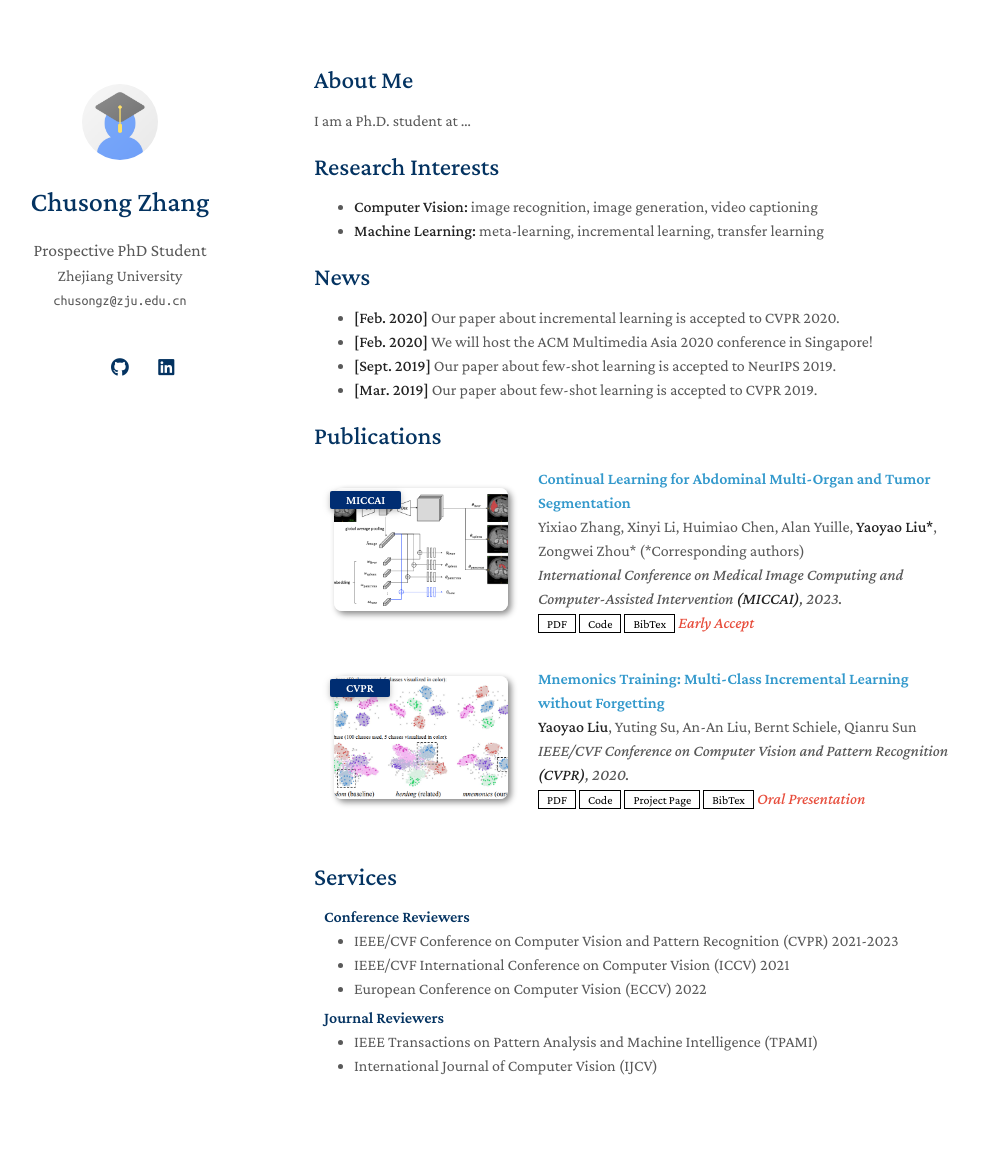
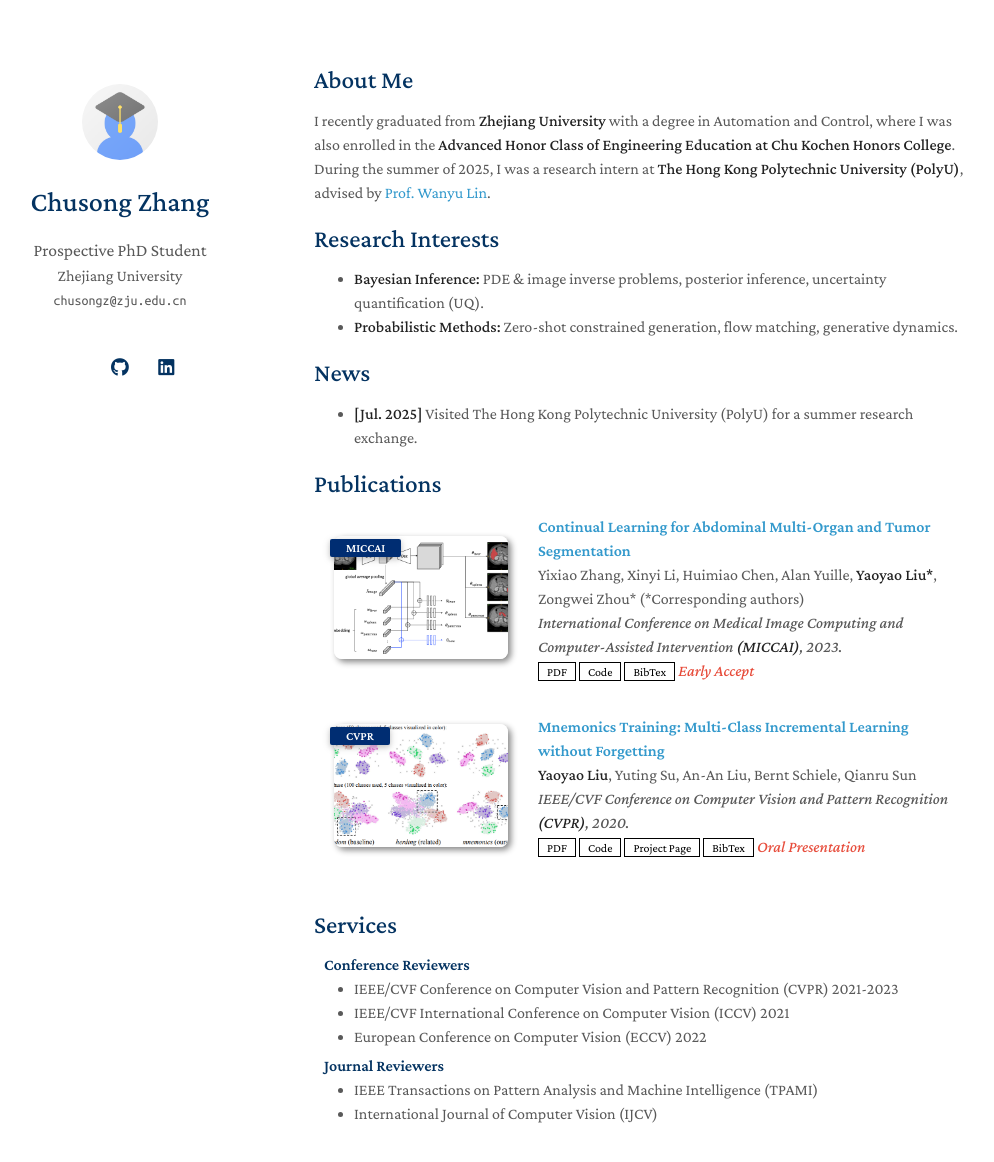
Before and after one commit to chusongz123-ux/chusongz123-ux.github.io, a Jekyll site: the page built from index.md, in a window 1280 px wide and 1220 px high. Shown: the top 1162 px of the window, without its empty margins (156-1150 px from the left). Built offline with Jekyll 4.4.1, drawn with Linux system fonts in a browser that asks for light colours; a style sheet for code colours, icons or effects is not loaded; our own code applies the rules of GitHub Pages for plain Markdown files.

Commit message:
Update index.md

```diff
--- a/index.md
+++ b/index.md
@@ -4,19 +4,16 @@ layout: homepage
 
 ## About Me
 
-I am a Ph.D. student at ...
+I recently graduated from **Zhejiang University** with a degree in Automation and Control, where I was also enrolled in the **Advanced Honor Class of Engineering Education at Chu Kochen Honors College**. During the summer of 2025, I was a research intern at **The Hong Kong Polytechnic University (PolyU)**, advised by [Prof. Wanyu Lin](https://wanyu-lin.github.io/).
 
 ## Research Interests
 
-- **Computer Vision:** image recognition, image generation, video captioning
-- **Machine Learning:** meta-learning, incremental learning, transfer learning
+- **Bayesian Inference:** PDE & image inverse problems, posterior inference, uncertainty quantification (UQ).
+- **Probabilistic Methods:** Zero-shot constrained generation, flow matching, generative dynamics.
 
 ## News
 
-- **[Feb. 2020]** Our paper about incremental learning is accepted to CVPR 2020.
-- **[Feb. 2020]** We will host the ACM Multimedia Asia 2020 conference in Singapore!
-- **[Sept. 2019]** Our paper about few-shot learning is accepted to NeurIPS 2019.
-- **[Mar. 2019]** Our paper about few-shot learning is accepted to CVPR 2019.
+- **[Jul. 2025]** Visited The Hong Kong Polytechnic University (PolyU) for a summer research exchange.
 
 {% include_relative _includes/publications.md %}
 
```
